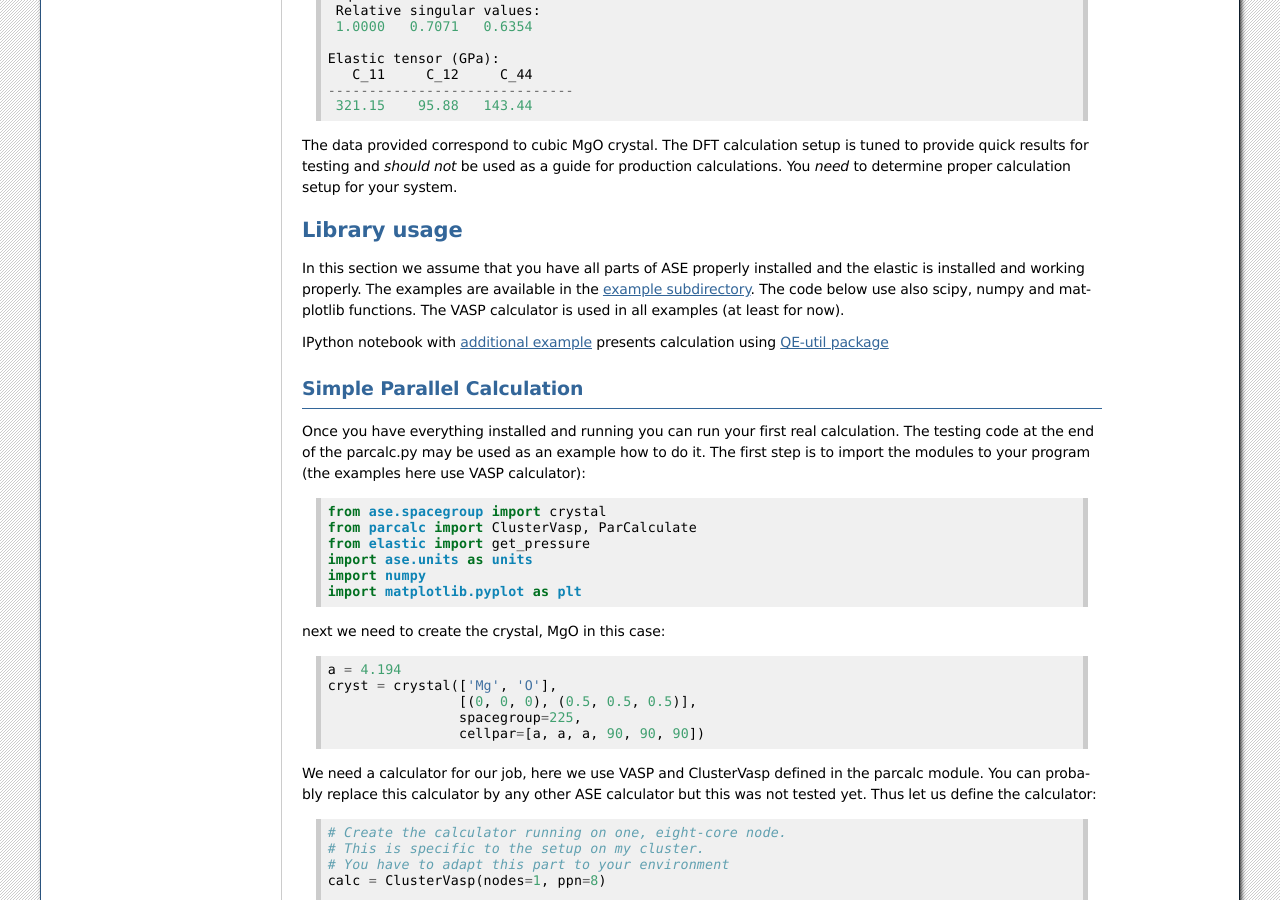
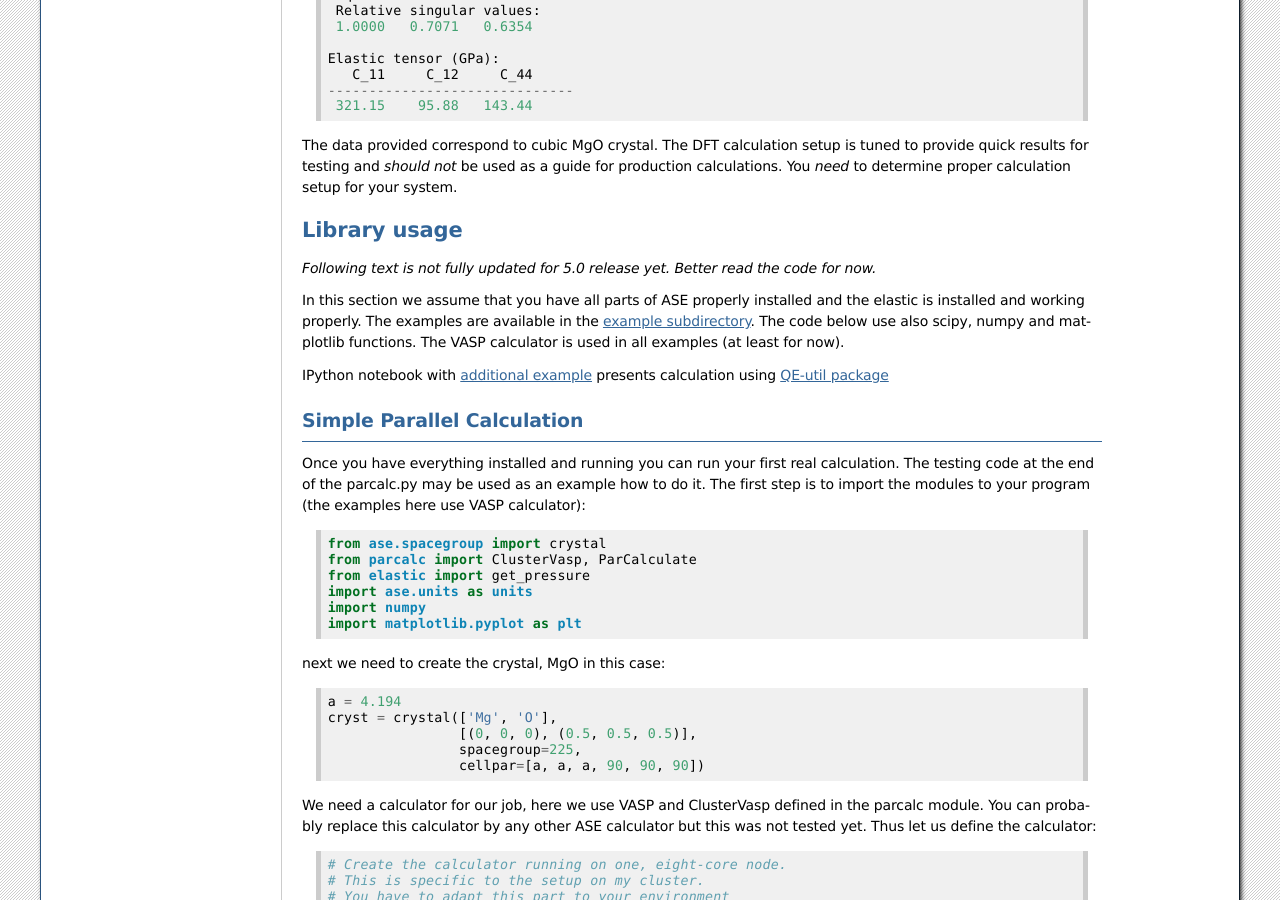
Before and after one commit to jochym/Elastic, a Sphinx documentation site: the page built from docs/source/usage.rst, in a window 1280 px wide and 900 px high, scrolled down 2542 px. Built offline with Sphinx 7.4.7, drawn with Linux system fonts in a browser that asks for light colours; comment, search, counter and statistics services are not loaded.

Commit message:
Lib. description warning

```diff
--- a/docs/source/usage.rst
+++ b/docs/source/usage.rst
@@ -166,6 +166,9 @@ calculation setup for your system.
 
 Library usage
 =============
+
+*Following text is not fully updated for 5.0 release yet.*
+*Better read the code for now.*
 
 In this section we assume that you have all parts of ASE properly installed and
 the elastic is installed and working properly. The examples are available in the
```
